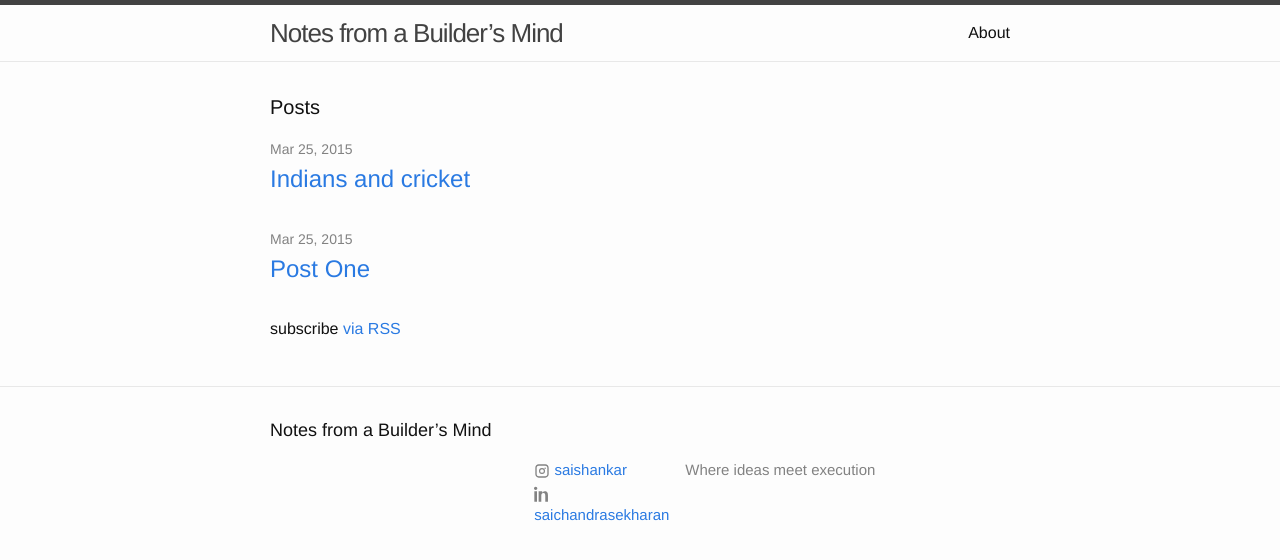
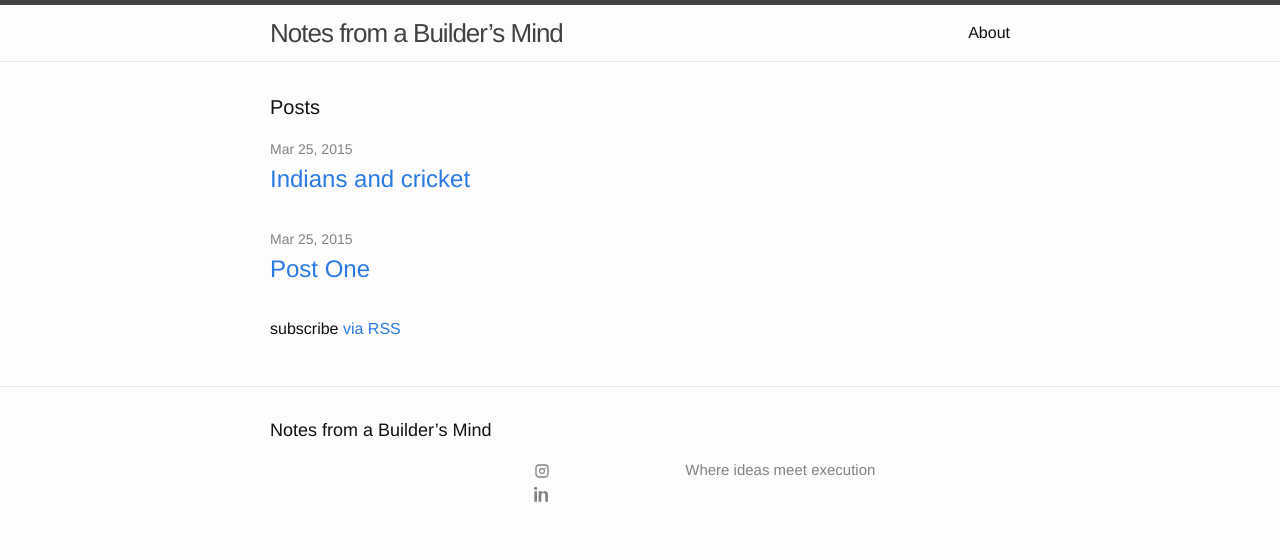
Before and after one commit to saichand/saichand.github.io, a Jekyll site: the page built from index.html, in a window 1280 px wide. Shown: the top 560 px of the page. Built offline with Jekyll 4.4.1, drawn with Linux system fonts in a browser that asks for light colours.

Commit message:
Update main.scss

```diff
--- a/css/main.scss
+++ b/css/main.scss
@@ -50,3 +50,7 @@ $on-laptop:        800px;
         "layout",
         "syntax-highlighting"
 ;
+
+.social-media-list .username {
+  display: none;
+}
```
